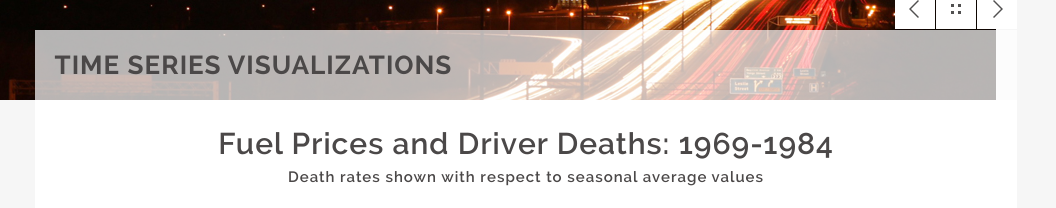
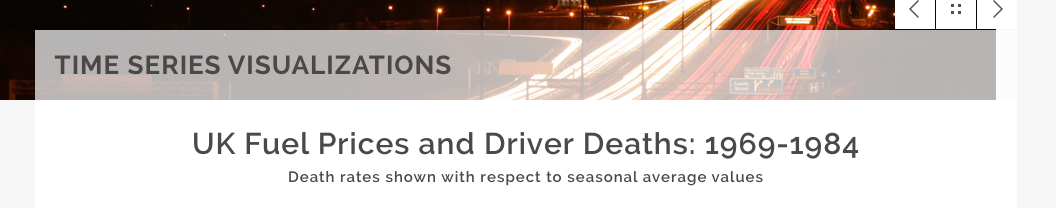
Before and after one commit to decodyng/data-viz-portfolio, a plain HTML site: page hw3.html in a window 1280 px wide. Shown: the top 208 px of the page, 224-1280 px from the left. Drawn offline with Linux system fonts and the light colour scheme.

Commit message:
done. I think

```diff
--- a/hw3.html
+++ b/hw3.html
@@ -132,7 +132,7 @@
 
 		<section class="wrapper">
 			<div class="content">
-			<h1 style="text-align:center">Fuel Prices and Driver Deaths: 1969-1984</h1>
+			<h1 style="text-align:center">UK Fuel Prices and Driver Deaths: 1969-1984</h1>
 			<h4 style="margin-bottom:20px; text-align:center">Death rates shown with respect to seasonal average values</h4>
 			<svg id="petrol"></svg>
 			<svg id="drivdeath"></svg>
```
